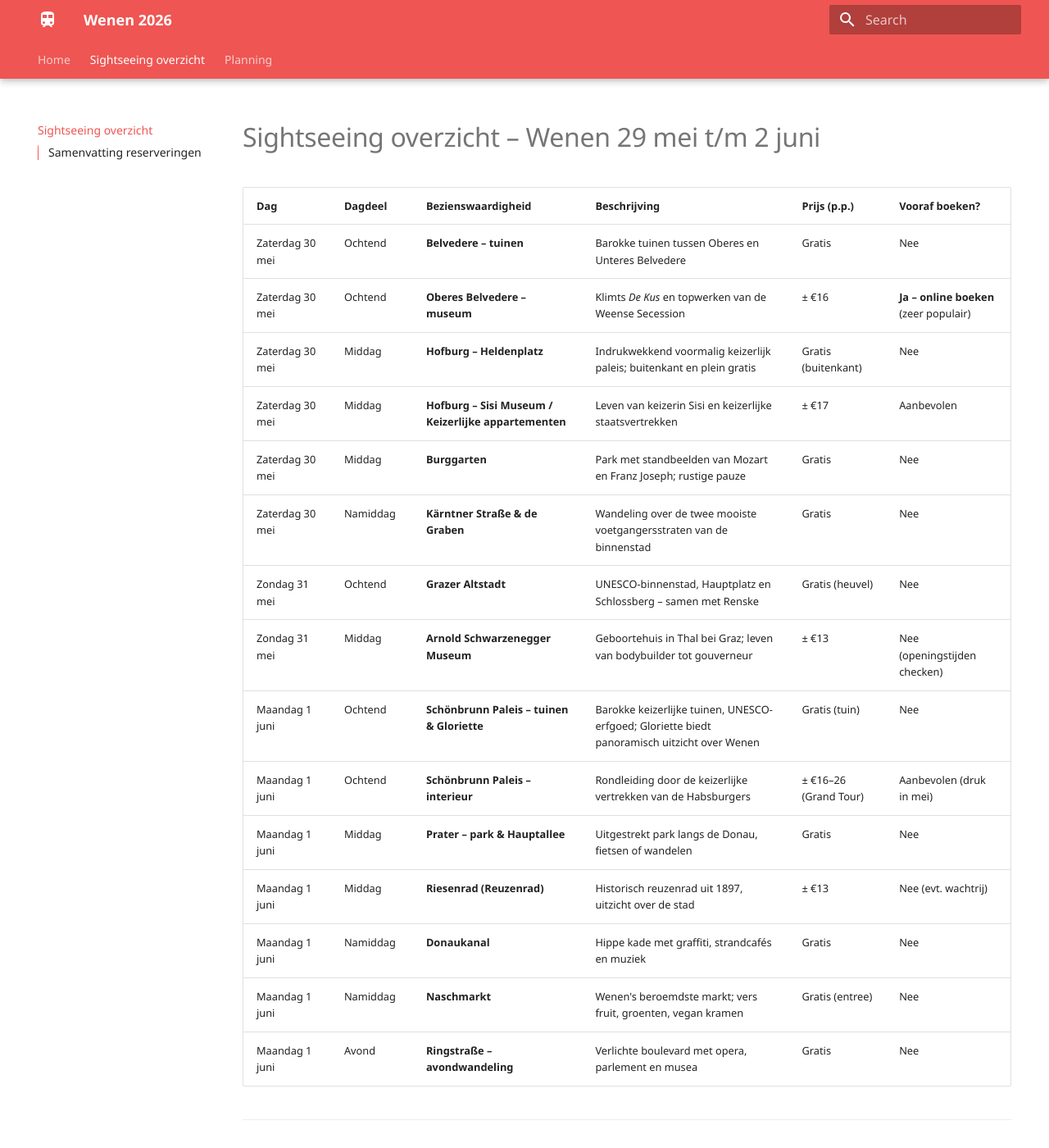
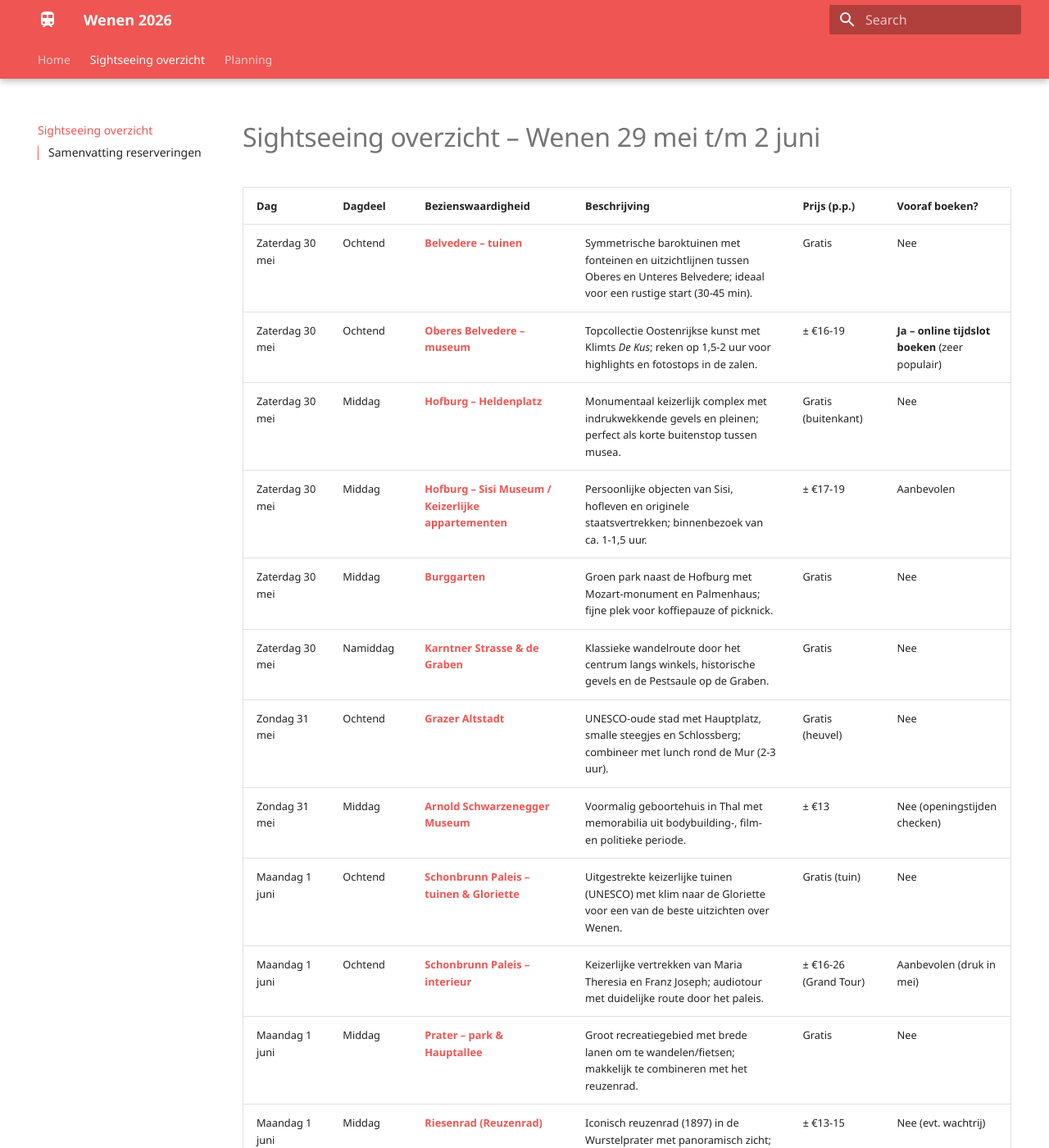
Before and after one commit to hans-blok/wenen, an MkDocs documentation site: the page built from artefacten/00-sightseeing-overzicht.md, in a window 1280 px wide and 1400 px high. Shown: the whole window at 82% size. Built offline with MkDocs 1.6.1 and Material for MkDocs 9.7.7, drawn with Linux system fonts in a browser that asks for light colours; some web fonts are replaced; some of the changed text lies outside the part shown.

Commit message:
link gecorrigeerd

```diff
--- a/artefacten/00-sightseeing-overzicht.md
+++ b/artefacten/00-sightseeing-overzicht.md
@@ -2,21 +2,21 @@
 
 | Dag | Dagdeel | Bezienswaardigheid | Beschrijving | Prijs (p.p.) | Vooraf boeken? |
 |-----|---------|--------------------|--------------|--------------|----------------|
-| Zaterdag 30 mei | Ochtend | **Belvedere – tuinen** | Barokke tuinen tussen Oberes en Unteres Belvedere | Gratis | Nee |
-| Zaterdag 30 mei | Ochtend | **Oberes Belvedere – museum** | Klimts *De Kus* en topwerken van de Weense Secession | ± €16 | **Ja – online boeken** (zeer populair) |
-| Zaterdag 30 mei | Middag | **Hofburg – Heldenplatz** | Indrukwekkend voormalig keizerlijk paleis; buitenkant en plein gratis | Gratis (buitenkant) | Nee |
-| Zaterdag 30 mei | Middag | **Hofburg – Sisi Museum / Keizerlijke appartementen** | Leven van keizerin Sisi en keizerlijke staatsvertrekken | ± €17 | Aanbevolen |
-| Zaterdag 30 mei | Middag | **Burggarten** | Park met standbeelden van Mozart en Franz Joseph; rustige pauze | Gratis | Nee |
-| Zaterdag 30 mei | Namiddag | **Kärntner Straße & de Graben** | Wandeling over de twee mooiste voetgangersstraten van de binnenstad | Gratis | Nee |
-| Zondag 31 mei | Ochtend | **Grazer Altstadt** | UNESCO-binnenstad, Hauptplatz en Schlossberg – samen met Renske | Gratis (heuvel) | Nee |
-| Zondag 31 mei | Middag | **Arnold Schwarzenegger Museum** | Geboortehuis in Thal bei Graz; leven van bodybuilder tot gouverneur | ± €13 | Nee (openingstijden checken) |
-| Maandag 1 juni | Ochtend | **Schönbrunn Paleis – tuinen & Gloriette** | Barokke keizerlijke tuinen, UNESCO-erfgoed; Gloriette biedt panoramisch uitzicht over Wenen | Gratis (tuin) | Nee |
-| Maandag 1 juni | Ochtend | **Schönbrunn Paleis – interieur** | Rondleiding door de keizerlijke vertrekken van de Habsburgers | ± €16–26 (Grand Tour) | Aanbevolen (druk in mei) |
-| Maandag 1 juni | Middag | **Prater – park & Hauptallee** | Uitgestrekt park langs de Donau, fietsen of wandelen | Gratis | Nee |
-| Maandag 1 juni | Middag | **Riesenrad (Reuzenrad)** | Historisch reuzenrad uit 1897, uitzicht over de stad | ± €13 | Nee (evt. wachtrij) |
-| Maandag 1 juni | Namiddag | **Donaukanal** | Hippe kade met graffiti, strandcafés en muziek | Gratis | Nee |
-| Maandag 1 juni | Namiddag | **Naschmarkt** | Wenen's beroemdste markt; vers fruit, groenten, vegan kramen | Gratis (entree) | Nee |
-| Maandag 1 juni | Avond | **Ringstraße – avondwandeling** | Verlichte boulevard met opera, parlement en musea | Gratis | Nee |
+| Zaterdag 30 mei | Ochtend | **[Belvedere – tuinen](https://www.belvedere.at/en/garden-palace-belvedere)** | Symmetrische baroktuinen met fonteinen en uitzichtlijnen tussen Oberes en Unteres Belvedere; ideaal voor een rustige start (30-45 min). | Gratis | Nee |
+| Zaterdag 30 mei | Ochtend | **[Oberes Belvedere – museum](https://www.belvedere.at/en/upper-belvedere)** | Topcollectie Oostenrijkse kunst met Klimts *De Kus*; reken op 1,5-2 uur voor highlights en fotostops in de zalen. | ± €16-19 | **Ja – online tijdslot boeken** (zeer populair) |
+| Zaterdag 30 mei | Middag | **[Hofburg – Heldenplatz](https://www.hofburg-wien.at/en/)** | Monumentaal keizerlijk complex met indrukwekkende gevels en pleinen; perfect als korte buitenstop tussen musea. | Gratis (buitenkant) | Nee |
+| Zaterdag 30 mei | Middag | **[Hofburg – Sisi Museum / Keizerlijke appartementen](https://www.sisimuseum.at/en/)** | Persoonlijke objecten van Sisi, hofleven en originele staatsvertrekken; binnenbezoek van ca. 1-1,5 uur. | ± €17-19 | Aanbevolen |
+| Zaterdag 30 mei | Middag | **[Burggarten](https://www.wien.info/en/see-do/sights/from-a-to-z/burggarten-356108)** | Groen park naast de Hofburg met Mozart-monument en Palmenhaus; fijne plek voor koffiepauze of picknick. | Gratis | Nee |
+| Zaterdag 30 mei | Namiddag | **[Karntner Strasse & de Graben](https://www.wien.info/en/shopping-wining-dining/shopping/karntner-strasse-graben-kohlmarkt-351782)** | Klassieke wandelroute door het centrum langs winkels, historische gevels en de Pestsaule op de Graben. | Gratis | Nee |
+| Zondag 31 mei | Ochtend | **[Grazer Altstadt](https://www.graztourismus.at/en/sightseeing-culture/sights/grazer-old-town_shg_1445)** | UNESCO-oude stad met Hauptplatz, smalle steegjes en Schlossberg; combineer met lunch rond de Mur (2-3 uur). | Gratis (heuvel) | Nee |
+| Zondag 31 mei | Middag | **[Arnold Schwarzenegger Museum](https://de.wikipedia.org/wiki/Arnold_Schwarzenegger_Museum)** | Voormalig geboortehuis in Thal met memorabilia uit bodybuilding-, film- en politieke periode. | ± €13 | Nee (openingstijden checken) |
+| Maandag 1 juni | Ochtend | **[Schonbrunn Paleis – tuinen & Gloriette](https://www.schoenbrunn.at/en/)** | Uitgestrekte keizerlijke tuinen (UNESCO) met klim naar de Gloriette voor een van de beste uitzichten over Wenen. | Gratis (tuin) | Nee |
+| Maandag 1 juni | Ochtend | **[Schonbrunn Paleis – interieur](https://www.schoenbrunn.at/en/plan-your-visit/tickets-tours)** | Keizerlijke vertrekken van Maria Theresia en Franz Joseph; audiotour met duidelijke route door het paleis. | ± €16-26 (Grand Tour) | Aanbevolen (druk in mei) |
+| Maandag 1 juni | Middag | **[Prater – park & Hauptallee](https://www.praterwien.com/en/home/)** | Groot recreatiegebied met brede lanen om te wandelen/fietsen; makkelijk te combineren met het reuzenrad. | Gratis | Nee |
+| Maandag 1 juni | Middag | **[Riesenrad (Reuzenrad)](https://www.wienerriesenrad.com/en/)** | Iconisch reuzenrad (1897) in de Wurstelprater met panoramisch zicht; rit duurt circa 10-20 minuten. | ± €13-15 | Nee (evt. wachtrij) |
+| Maandag 1 juni | Namiddag | **[Donaukanal](https://www.wien.info/en/livable-vienna/urban-development/danube-canal-353010)** | Relaxte stadskade met street art, terrassen en bars; leuk voor een drankje tegen zonsondergang. | Gratis | Nee |
+| Maandag 1 juni | Namiddag | **[Naschmarkt](https://www.wien.info/en/shopping-wining-dining/markets/naschmarkt-347188)** | Bekende markt met internationale kramen, specerijen en snelle lunchopties; drukst rond lunchtijd. | Gratis (entree) | Nee |
+| Maandag 1 juni | Avond | **[Ringstrasse – avondwandeling](https://www.wien.info/en/see-do/sights/vienna-ringstrasse-356948)** | Avondroute langs Staatsoper, Rathaus en Parlement; verlichte gebouwen maken dit extra sfeervol. | Gratis | Nee |
 
 ---
 
--- a/mkdocs.yml
+++ b/mkdocs.yml
@@ -116,7 +116,7 @@ nav:
     - Vrijdag 29 mei - Treinreis: 01-vrijdag.md
     - Zaterdag 30 mei - Belvedere & Binnenstad: 02-zaterdag.md
     - Zondag 31 mei - Graz & Renske: 03-zondag.md
-    - Maandag 1 juni - Schönbrunn & Prater: 04-maandag-01-juni.md
+    - Maandag 1 juni - Schönbrunn & Prater: 04-maandag.md
     - Dinsdag 2 juni - Terugreis: 05-dinsdag.md
 
 # ------------------------------------------------------------
```
Also changed, not shown: artefacten/index.md (+1 -1 lines).
